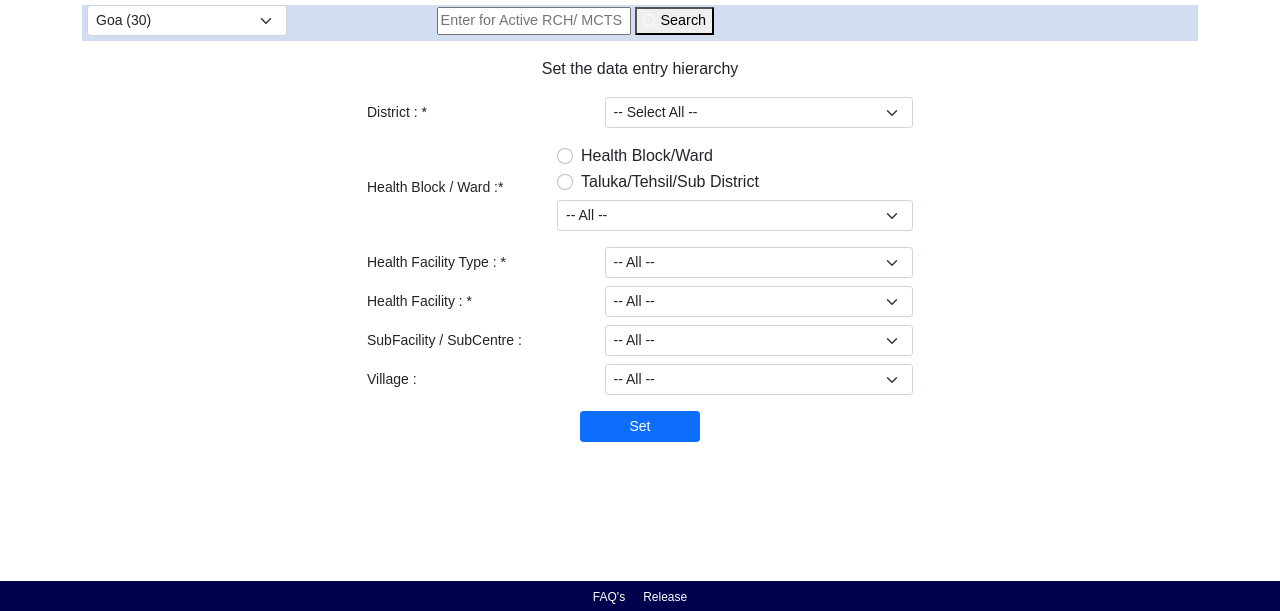
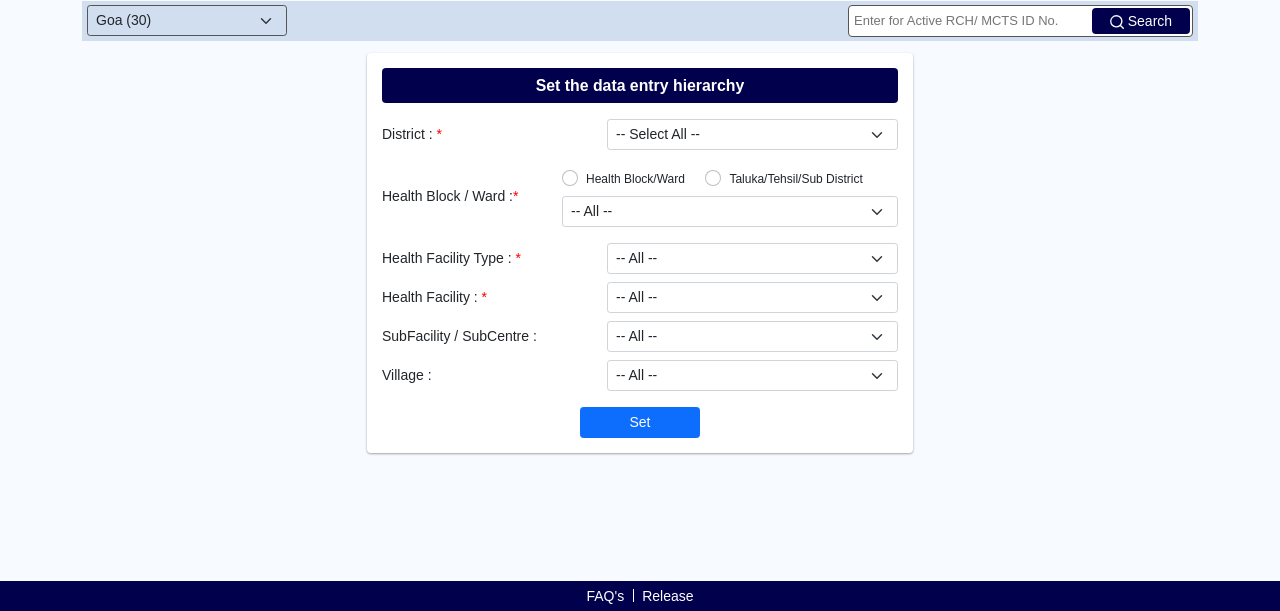
Before and after one commit to sajal1068/rch-dataentry, a plain HTML site: page index.html in a window 1280 px wide. Shown: the part 189-800 px from the top of the page. Drawn offline with Linux system fonts and the light colour scheme; a web font is replaced by a local one.

Commit message:
Update style.css

```diff
--- a/assets/css/style.css
+++ b/assets/css/style.css
@@ -74,6 +74,7 @@
 
 body{
     font-family: 'Poppins', sans-serif;
+	background: #F7FAFF;
 }
 
 /* NAVIGATION */
@@ -127,7 +128,7 @@ body{
 ul.img-box-dashboard{
 	width: 100%;
 	margin: 0 auto;
-	padding: 7px 0px;
+	padding: 5px 0px;
 	list-style: none;
 	text-align: right;
 	display: flex;
@@ -148,10 +149,60 @@ ul.img-box-dashboard li:nth-child(4){
 ul.img-box-dashboard li:nth-child(3){
     flex: 1;
 }
+.bdr-bottom{
+	padding: 5px 0;
+	border-bottom: solid 1px #dee2e6;
+}
+.red{
+	font-weight: 500;
+	color:red;
+}
+.box-shadow {
+    width: 100%;
+    border-radius: 4px;
+	box-shadow: 0 1px 3px rgba(0,0,0,0.12), 0 1px 2px rgba(0,0,0,0.24);
+    margin: 0px 0 15px;
+    padding: 15px 15px;
+    min-height: 1px;
+    clear: both;
+    background: #ffffff;
+}
+.set-location {
+	width: 100%;
+}
+.line-stripe{
+	/* background-color: #f9f9f9;
+	border-top: 1px solid #ddd;
+	border-bottom: 1px solid #ddd;
+	padding: 5px 0; */
+}
+
+.form-check label {
+    /* margin-left: 10px; */
+    font-size: 12px;
+    font-weight: 400;
+}
 
 
 
-
+/* .form-check .form-check-input[type=radio] {
+    border-radius: 100%;
+    height: 50px;
+    width: 50px;
+} */
+.set-location label{
+	/* padding-left: 30px; */
+}
+.main-heading{
+	font-size: 0.99rem;
+	font-weight: 600;
+	min-height: 35px;
+	border-radius: 4px;
+}
+.title-bg{
+	color: #fff;
+    background: #01004C;
+}
 .serach-state{
 	width: 100%;
 	height: 36px;
@@ -172,10 +223,10 @@ ul.img-box-dashboard li:nth-child(3){
 ul.searchBox{
 	width: 100%;
 	margin: 0;
-	padding: 0;
+	padding: 4px 0 0;
 	background: #D1DEF0;
 	float: left;
-	height: 36px;
+	height: 40px;
 }
 ul.searchBox li{
     display: inline-block;
@@ -185,9 +236,41 @@ ul.searchBox li:first-child{
     padding-left: 5px;
 }
 ul.searchBox li:last-child{
-    padding-left: 13%;
-    font-size: 0.9rem;
+    float: right;
+    font-size: 0.875rem;
     font-weight: 600;
+	padding-right: 5px;
+	max-width:350px;
+	width:100%;
+}
+.bg-transparent .form-select{
+	background-color: transparent;
+    border: solid 1px #555;
+}
+.search-input{
+    position: relative;
+    width:100%;
+}
+.search-input input{
+    width:100%;
+    height:31.5px;
+    border-radius: 0.25rem;
+    border:solid #555 1px;
+    padding-left: 5px;
+	font-size: 13px;
+	line-height: 13px;
+}
+.search-input button{
+    position: absolute;
+    width: 98px;
+    height: 26px;
+    top: 3.48px;
+    right: 3px;
+    background: #01004C;
+    color: #fff;
+    border: 0;
+    outline: none;
+    border-radius: 0.25rem;
 }
 
 
@@ -212,16 +295,32 @@ ul.searchBox li:last-child{
     margin: 0;
     padding: 0;
 }
-.footer-links li {
-    display: inline-block;
+.footer-links li{
+    display:inline-block;
     position: relative;
 }
-.footer-links li a {
-    color: #fff;
-    font-size: 0.75rem;
+.footer-links li::after{
+    position:absolute;
+    content:'';
+    width: 1px;
+    height: 13px;
+    background:#fff;
+    top:5px;
+    left:100%;
+}
+.footer-links li:last-child::after{
+    content:none;
+}
+
+.footer-links li a{
+    color:#fff;
+    font-size: 0.875rem;
     padding: 0 9px;
     text-decoration: none;
     font-weight: 300;
+}
+.footer-links li a:hover{
+    color:#ededed;
 }
 
 
```
